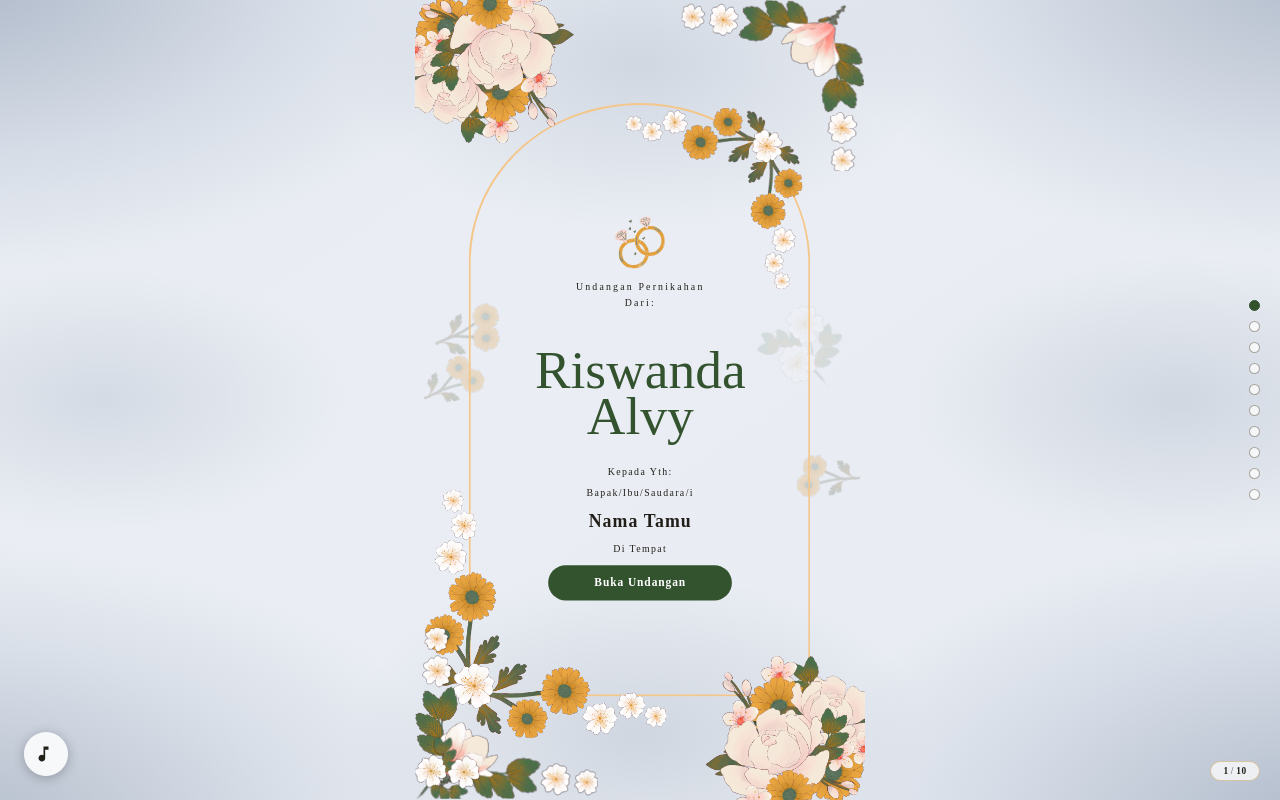
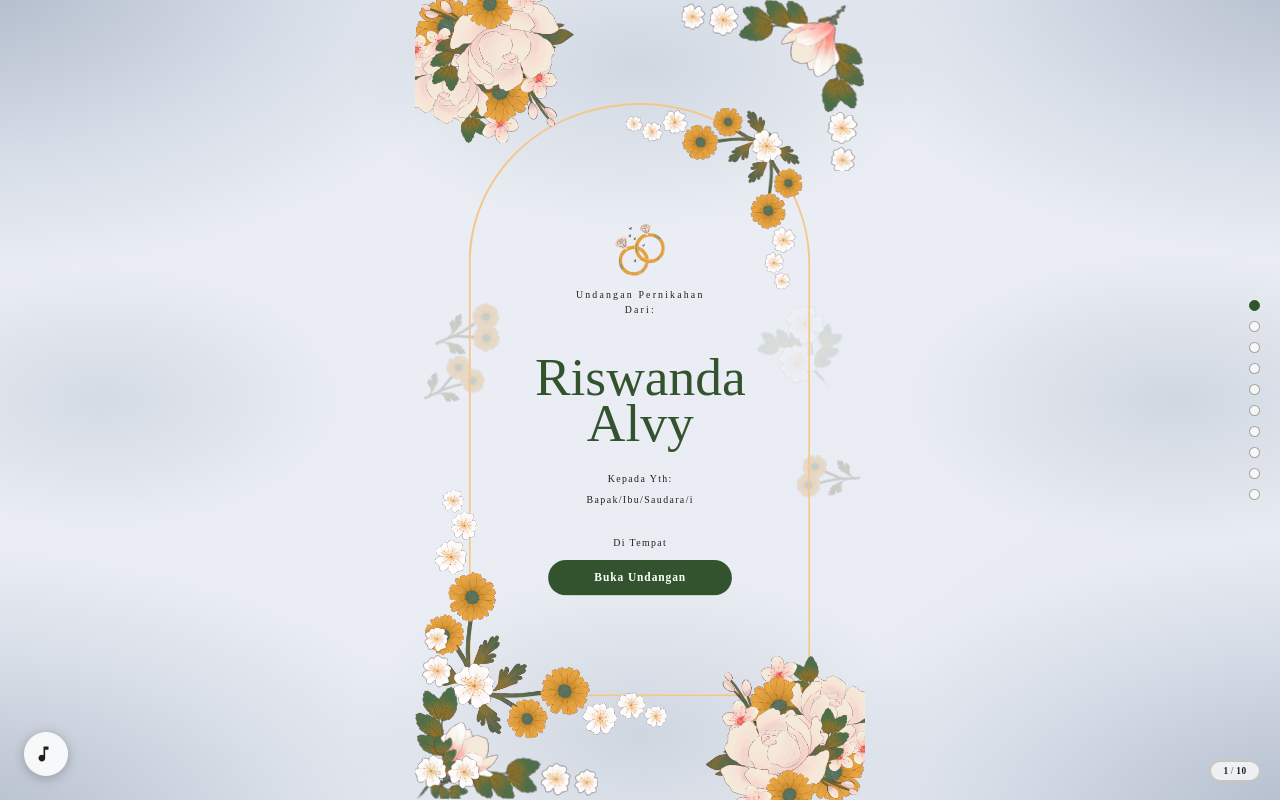
Before and after one commit to septiandjamari/undangan-riswan-alvy, a React (Vite) app: page / in a window 1280 px wide. Built offline with nearby package versions, Linux system fonts and the light colour scheme; no server answers; the database is empty; a web font is replaced by a local one.

Commit message:
hapus place holder "Nama Tamu"

```diff
--- a/src/components/pages/Page1Cover.jsx
+++ b/src/components/pages/Page1Cover.jsx
@@ -33,7 +33,9 @@ export default function Page1Cover({ onOpen, ready = true }) {
           <div className="cover-guest">
             <p className="meta" style={{ letterSpacing: "0.14em" }}>Kepada Yth:</p>
             <p className="meta" style={{ letterSpacing: "0.14em" }}>Bapak/Ibu/Saudara/i</p>
-            <p className="meta guest-name">{guest?.nama ?? "Nama Tamu"}</p>
+            {guest?.nama ? <p className="meta guest-name">{guest?.nama}</p> : <p>
+            <br />
+            </p>}
             <p className="meta" style={{ letterSpacing: "0.14em" }}>Di Tempat</p>
           </div>
 
```
